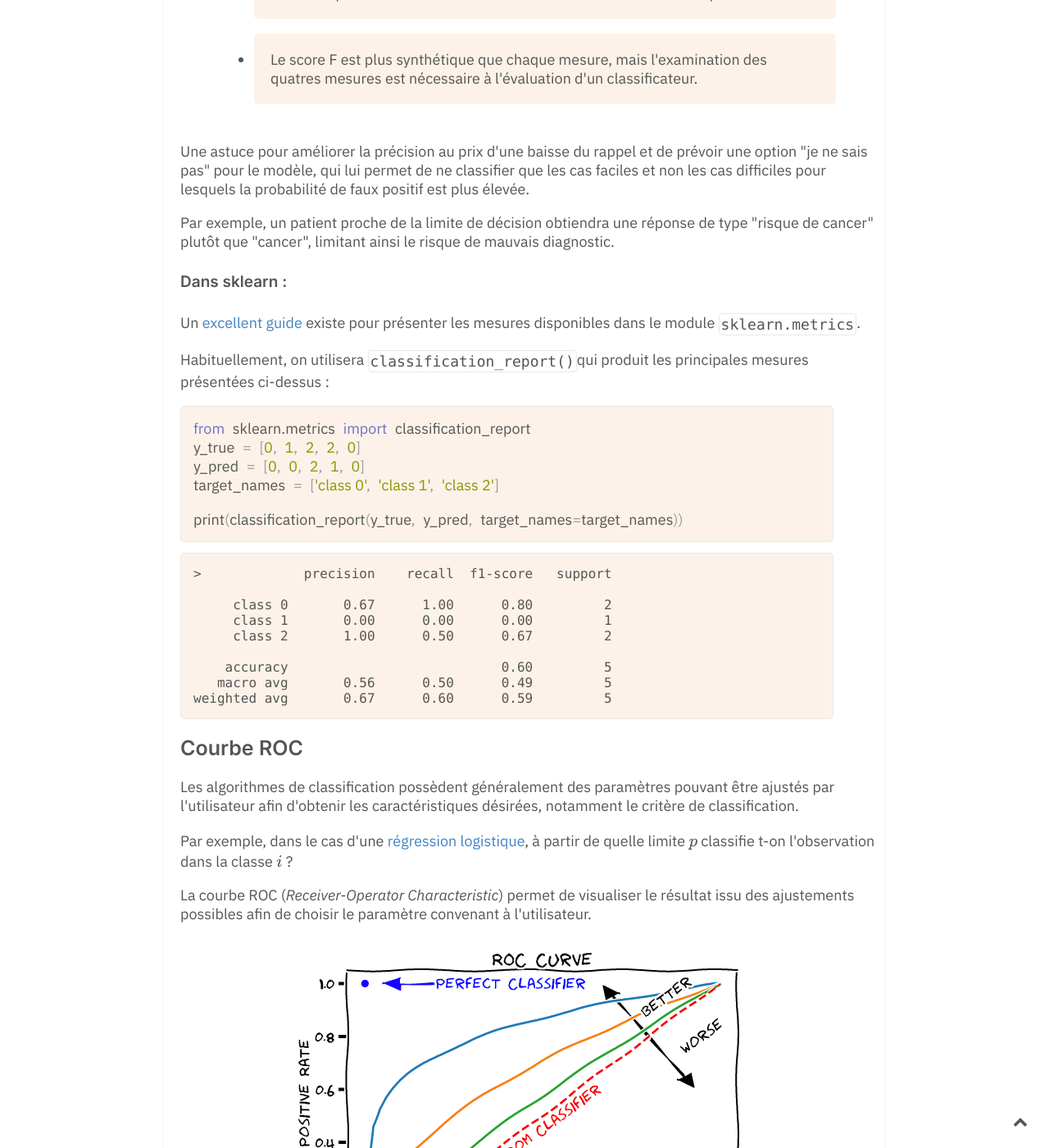
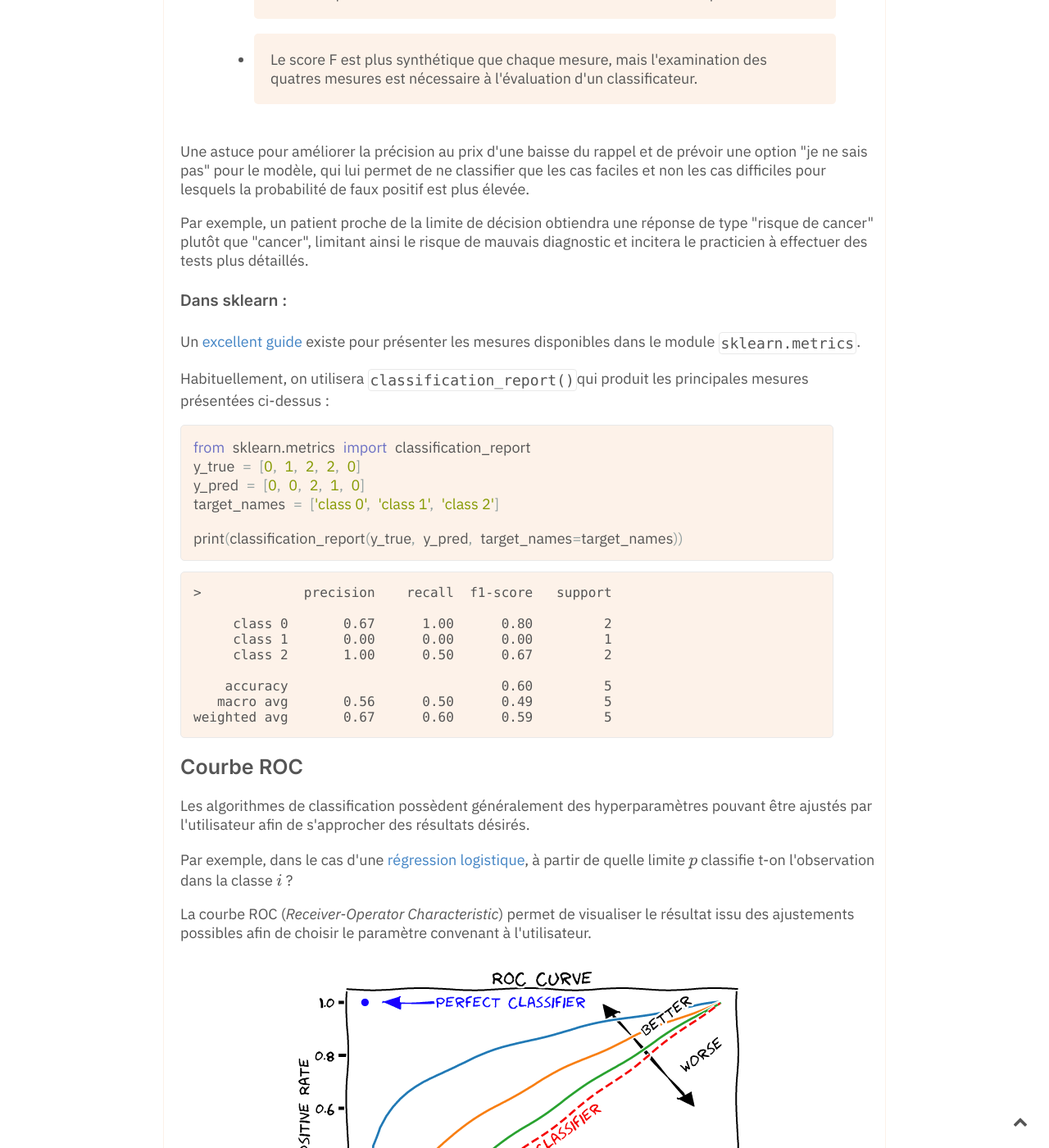
Before and after one commit to Maxence-L/arboretum.link, a Jekyll site: the page built from _notes/Evaluer les performances d'un classificateur.md, in a window 1280 px wide and 1400 px high, scrolled down 5598 px. Shown: the whole window at 82% size. Built offline with Jekyll 4.4.1, drawn with Linux system fonts in a browser that asks for light colours; formulas are drawn with MathJax 3; the table of contents is made by our own code; some of the changed text lies outside the part shown.

Commit message:
Update Evaluer les performances d'un classificateur.md

```diff
--- a/_notes/Evaluer les performances d'un classificateur.md
+++ b/_notes/Evaluer les performances d'un classificateur.md
@@ -146,7 +146,7 @@ En revanche, si l'on veut **miniser les faux négatifs**, on sélectionnera un $
 
 Une astuce pour améliorer la précision au prix d'une baisse du rappel et de prévoir une option "je ne sais pas" pour le modèle, qui lui permet de ne classifier que les cas faciles et non les cas difficiles pour lesquels la probabilité de faux positif est plus élevée.
 
-Par exemple, un patient proche de la limite de décision obtiendra une réponse de type "risque de cancer" plutôt que "cancer", limitant ainsi le risque de mauvais diagnostic.
+Par exemple, un patient proche de la limite de décision obtiendra une réponse de type "risque de cancer" plutôt que "cancer", limitant ainsi le risque de mauvais diagnostic et incitera le practicien à effectuer des tests plus détaillés.
 
 #### Dans sklearn :
 
@@ -177,7 +177,7 @@ weighted avg       0.67      0.60      0.59         5
 
 ## Courbe ROC
 
-Les algorithmes de classification possèdent généralement des paramètres pouvant être ajustés par l'utilisateur afin d'obtenir les caractéristiques désirées, notamment le critère de classification.
+Les algorithmes de classification possèdent généralement des hyperparamètres pouvant être ajustés par l'utilisateur afin de s'approcher des résultats désirés.
 
 Par exemple, dans le cas d'une [[Régression logistique\| régression logistique]], à partir de quelle limite $p$ classifie t-on l'observation dans la classe $i$ ?
 
@@ -186,7 +186,9 @@ La courbe ROC (*Receiver-Operator Characteristic*) permet de visualiser le résu
 ![](../assets/img/roc_curve.png#center)
 
 <div align="center">
-  Courbe ROC. Source : utilisateur MartinThoma, Wikipedia
+	<p>
+  "Courbe ROC. Source : utilisateur MartinThoma, Wikipedia"
+	</p>
 </div>
 
 La courbe ROC représente, pour chaque valeur que prend le paramètre du modèle, le taux de vrai et de faux positifs. Si les classes sont parfaitement séparées et que le classificateur se trouve entre les deux, on obtient un point $(FP,VP) = (0,1)$ correspondant à un classificateur parfait.
```
